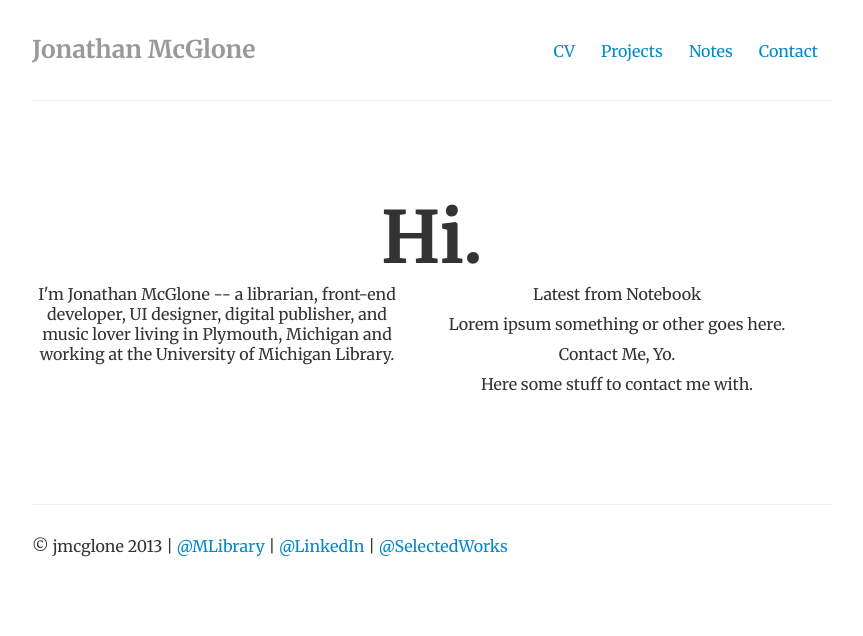
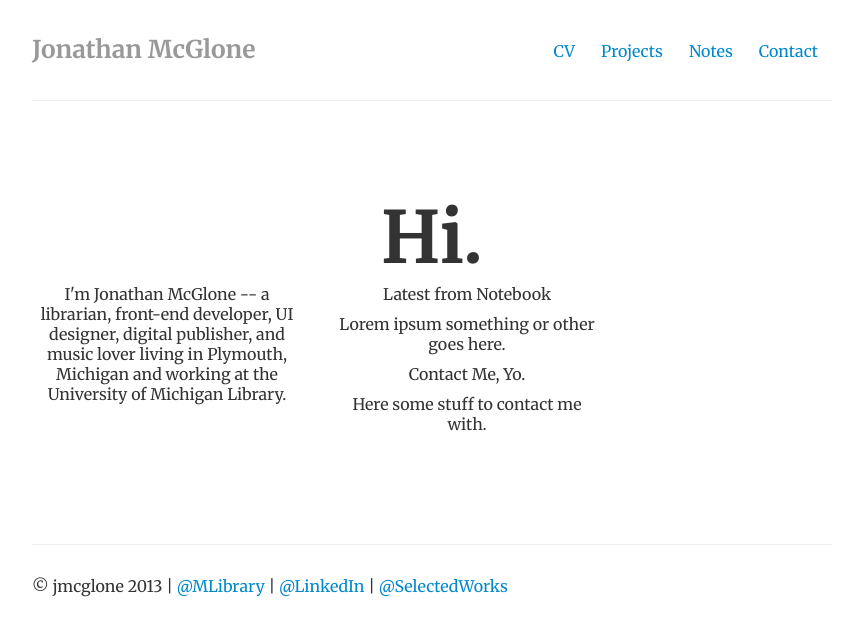
Before and after one commit to jmcglone/jmcglone.github.io, a Jekyll site: the page built from index.html, in a window 1280 px wide. Shown: the top 636 px of the page, without its empty margins (208-1071 px from the left). Built offline with Jekyll 4.4.1, drawn with Linux system fonts in a browser that asks for light colours; nearby versions of some CDN libraries.

Commit message:
span 3s not 4s

```diff
--- a/index.html
+++ b/index.html
@@ -9,14 +9,14 @@ contact: passive
 <div class="jumbotron">
 	<h1>Hi.</h1>
 		<div class="row">
-			<div class="span4">
+			<div class="span3">
 				<p>I'm Jonathan McGlone -- a librarian, front-end developer, UI designer, digital publisher, and music lover living in Plymouth, Michigan and working at the University of Michigan Library.</p>
 			</div>
-			<div class="span4">
+			<div class="span3">
 				<p>Latest from Notebook</p>
 				<p>Lorem ipsum something or other goes here.</p>
 			</div>
-			<div class="span4">
+			<div class="span3">
 				<p>
 				Contact Me, Yo.
 				</p>
```
